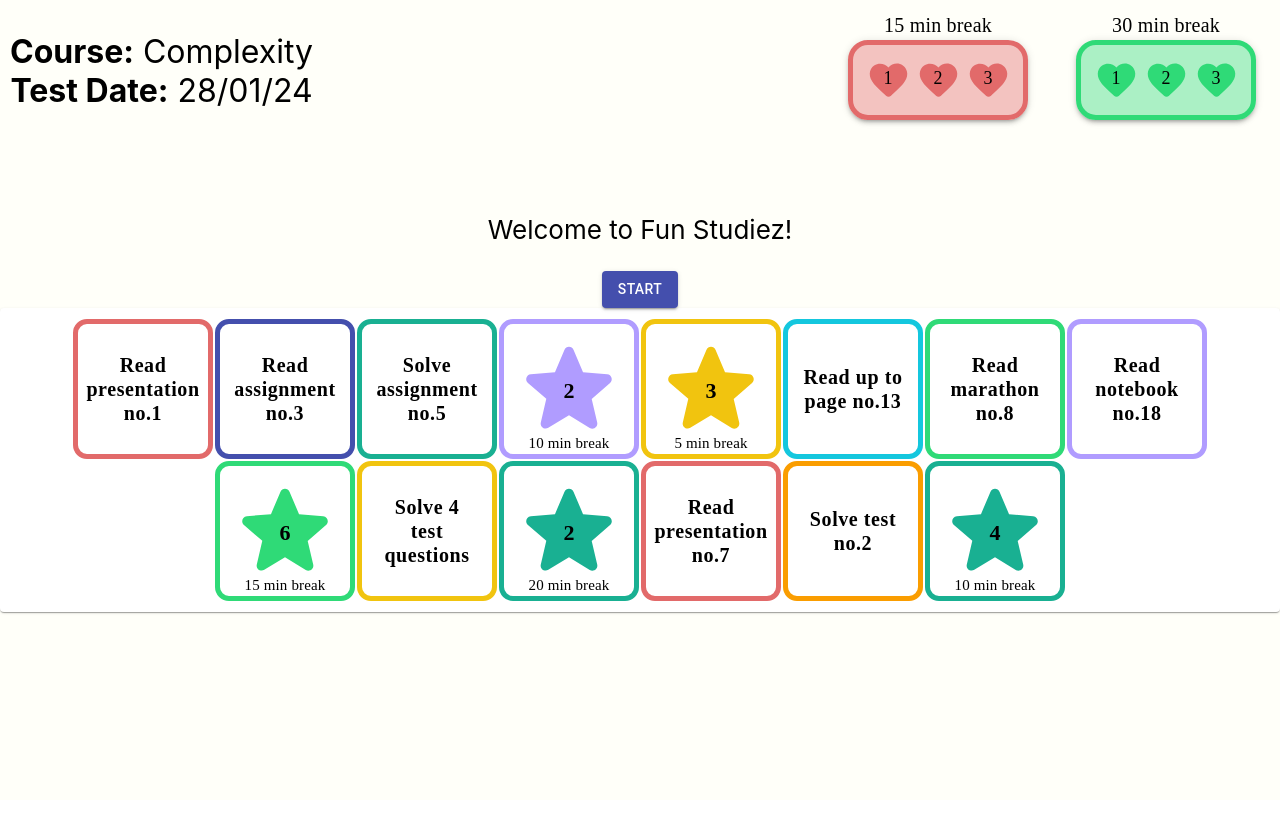
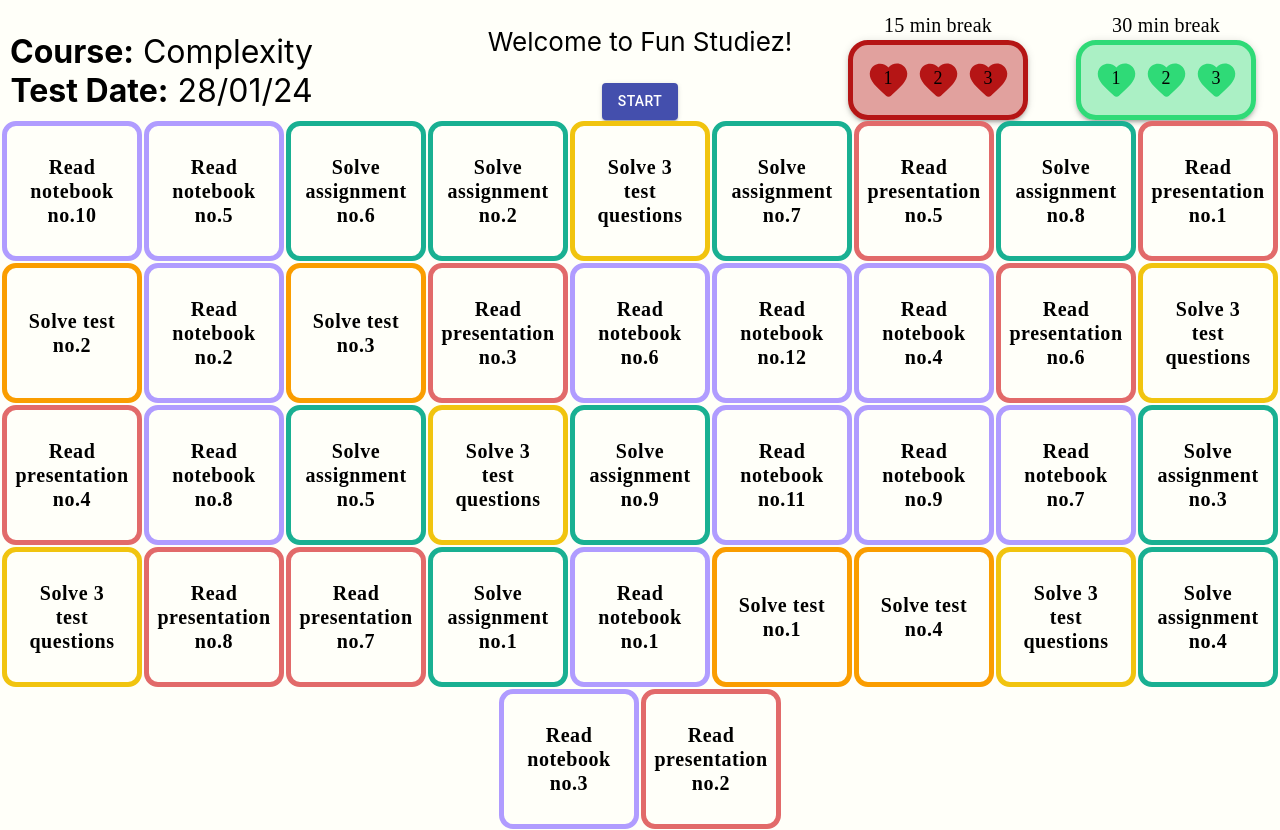
Before and after one commit to amit-erlich/FunStudiez, a React (Create React App) app: page / in a window 1280 px wide. Before the commit the page ends 800 px from the top, so only its background shows below. Built offline with nearby package versions, Linux system fonts and the light colour scheme.

Commit message:
the squares are created automatically with fillTaskSquares and initSquares

```diff
--- a/src/App.js
+++ b/src/App.js
@@ -14,6 +14,15 @@
   alert('clicked! Lets start')
 }
 
+const shuffleArray = (array) => {
+  // Fisher-Yates shuffle algorithm
+  for (let i = array.length - 1; i > 0; i--) {
+    const j = Math.floor(Math.random() * (i + 1));
+    [array[i], array[j]] = [array[j], array[i]];
+  }
+  return array;
+};
+
 function App() {
   const theme = useTheme();
   const [timerTime, setTimerTime] = useState(0);
@@ -22,6 +31,8 @@
   const [showTimerEndPopup, setShowTimerEndPopup] = useState(false);
   const courseName = 'Complexity';
   const tastDate = '28/01/24';
+  const taskSquares = [];
+  const breakTimes = ['5', '10', '15', '20', '25', '30', '40'];
 
   const setTimerPopup = (time, color) => {
     setTimerTime(time);
@@ -39,6 +50,37 @@
     setShowTimerEndPopup(true);
   };
 
+  // ----------------------------------------------------------------
+
+  const fillTaskSquares = (array, squareNumber, taskType, taskNumber, questionNum) => {
+    const isSolveTask3 = (taskType === 'S' && taskNumber === 'task3');
+
+    for (let i = 1; i <= squareNumber; i++) {
+      array.push(<TaskSquare key={`${taskType}${i}`} taskType={taskType} taskNumber={taskNumber} number={isSolveTask3 ? questionNum : i} />);
+    }
+
+    // call fillStarSquares
+  };
+
+  const fillStarSquares = (array, squareNumber, taskType, taskNumber, questionNum) => {
+    for (let i = 1; i <= squareNumber; i++) {
+      array.push(<StarSquare key={`${taskType}${i}`} color={theme.palette.lightPurple} number='2' breakTime={breakTimes[i % breakTimes.length]} onClick={handleStarSquareClicked} />);
+    }
+  };
+
+  const initSquares = (taskSquares) => {
+
+    fillTaskSquares(taskSquares, 8, 'R', 'task1');
+    fillTaskSquares(taskSquares, 12, 'R', 'task2');
+    fillTaskSquares(taskSquares, 9, 'S', 'task1');
+    fillTaskSquares(taskSquares, 4, 'S', 'task2');
+    fillTaskSquares(taskSquares, 5, 'S', 'task3', 3);
+
+    return shuffleArray([...taskSquares]);
+  }
+
+  const shuffledTaskSquares = initSquares(taskSquares);
+
   return (
     <div className="App">
       {showTimerPopup && (
@@ -49,7 +91,7 @@
       )}
       <header className="App-header">
         <div style={{ position: 'absolute', top: 0, right: 0, display: 'flex', alignItems: 'flex-start', marginTop: '10px' }}>
-          <HeartsBar text='15 min break' number='3' color={theme.palette.pink} onClick={() => setTimerPopup(15, theme.palette.pink)} />
+          <HeartsBar text='15 min break' number='3' color={theme.palette.red} onClick={() => setTimerPopup(15, theme.palette.pink)} />
           <HeartsBar text='30 min break' number='3' color={theme.palette.green} onClick={() => setTimerPopup(30, theme.palette.green)} />
         </div>
         <div style={{ position: 'absolute', top: 0, left: 0, display: 'flex', alignItems: 'flex-start', marginLeft: '10px' }}>
@@ -61,7 +103,7 @@
         <Button variant='contained' style={{ backgroundColor: theme.palette.darkBlue }} onClick={handleClick}>
           start
         </Button>
-        <Paper>
+        {/* <Paper>
           <Grid style={{padding:'10px'}}>
             <TaskSquare taskType='R' taskNumber='task1' number='1'/>
             <TaskSquare taskType='R' taskNumber='task3' number='3'/>
@@ -78,7 +120,10 @@
             <TaskSquare taskType='S' taskNumber='task2' number='2'/>
             <StarSquare color={theme.palette.blueGreen} number='4' breakTime='10' onClick={handleStarSquareClicked} />
           </Grid>
-        </Paper>
+        </Paper> */}
+        <div>
+          {shuffledTaskSquares.map((taskSquare) => taskSquare)}
+        </div>
       </header>
     </div>
   );
```
